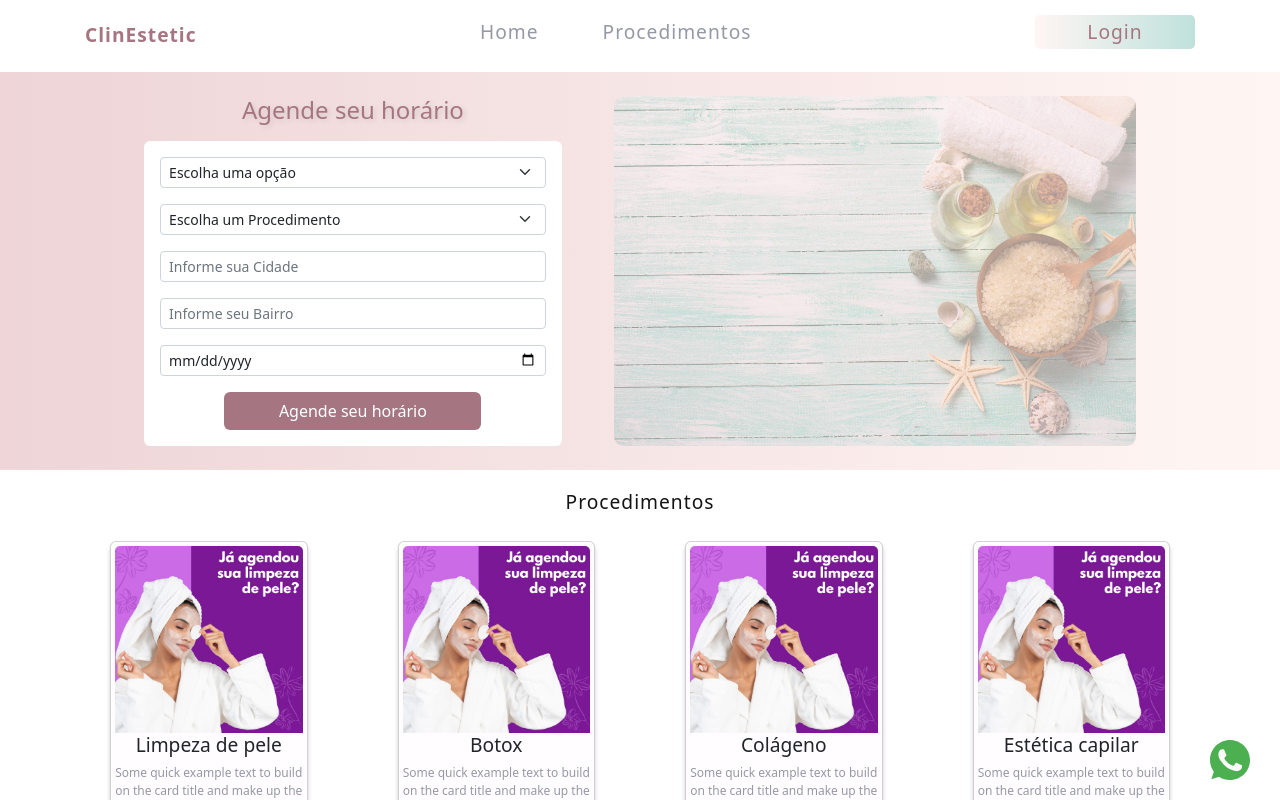
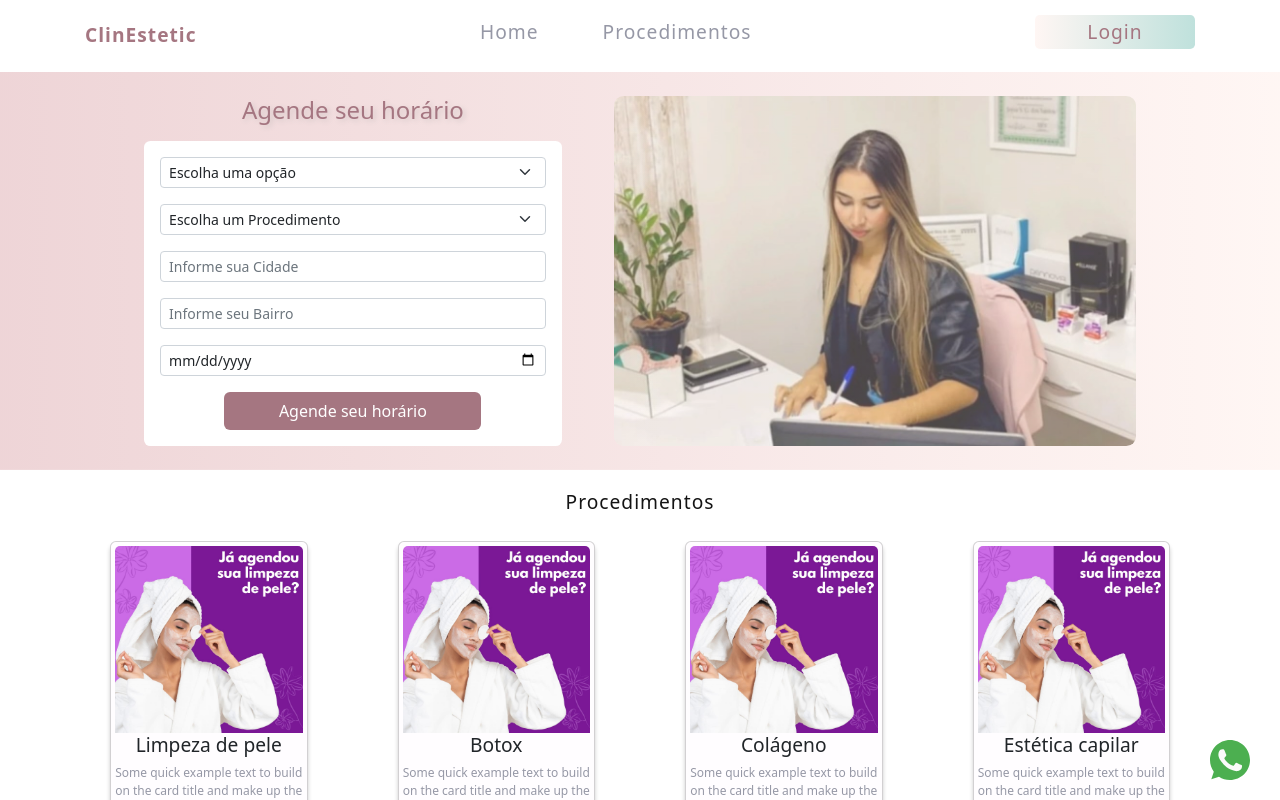
Before and after one commit to Whandellg/whitelabel, an Angular app: page / in a window 1280 px wide. Shown: the top 800 px of the page. Built offline with nearby package versions, Linux system fonts and the light colour scheme.

Commit message:
Alter image in home component

```diff
--- a/src/app/home/home.component.css
+++ b/src/app/home/home.component.css
@@ -43,10 +43,10 @@
 
 .card-image {
   width: 50%;
-  background-image: url("../../assets/image/skincare.jpg");
+  background-image: url("../../assets/image/clinic-image.jpeg");
   background-repeat: no-repeat;
   background-size: cover;
   background-position: center;
   border-radius: 0.6rem;
-  opacity: 0.4;
+  opacity: 0.7;
 }
```
Also changed, not shown: src/assets/image/clinic-image.jpeg (added).
